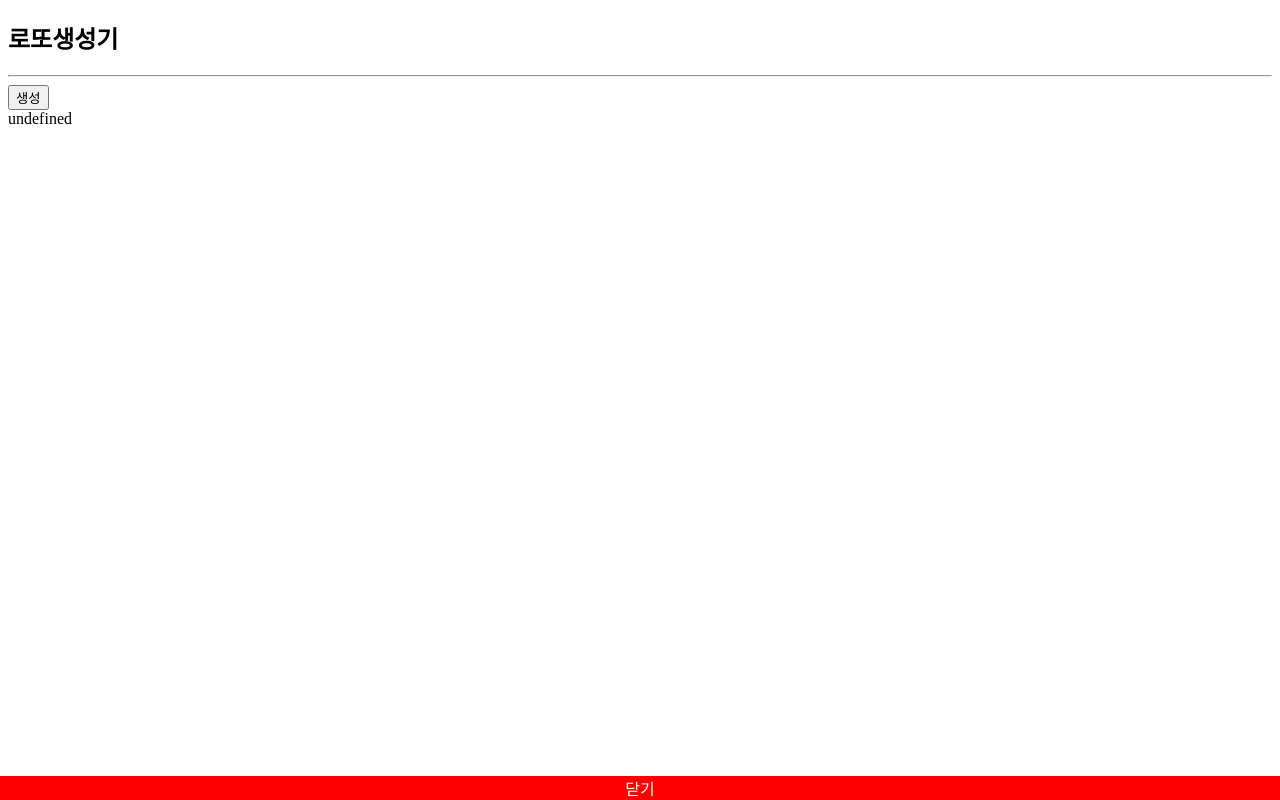
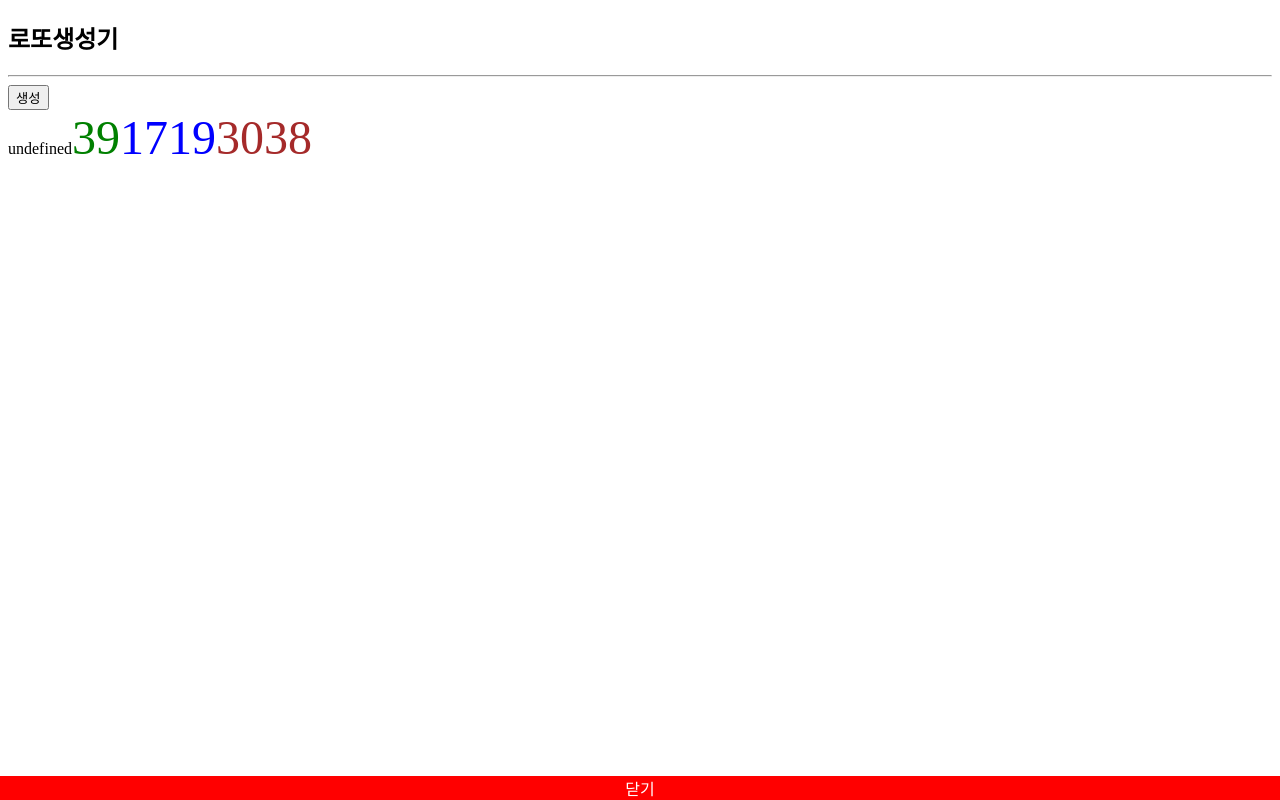
Before and after one commit to syasidev/syasidev.github.io, a plain HTML site: page function/lotte.html in a window 1280 px wide. Both pictures are taken after a click on the button "생성". Drawn offline with Linux system fonts and the light colour scheme.

Commit message:
Update lotte.html

```diff
--- a/function/lotte.html
+++ b/function/lotte.html
@@ -21,7 +21,7 @@
         var text;
         var color;
 
-        for(var j=0; i < sortList.length ; j++){
+        for(var j=0; j < sortList.length ; j++){
            if(sortList[j] < 10){
               color = 'green';
            } else if(sortList[j] < 20){
@@ -34,7 +34,7 @@
               color = 'red';
            }
 
-           text += "<font size='20px' color='" + color + "'>";
+           text += "<font size='20px' color='" + color + "'>" + sortList[j] + "</font>";
         }
 
         document.getElementById("result").innerHTML = text;
```
